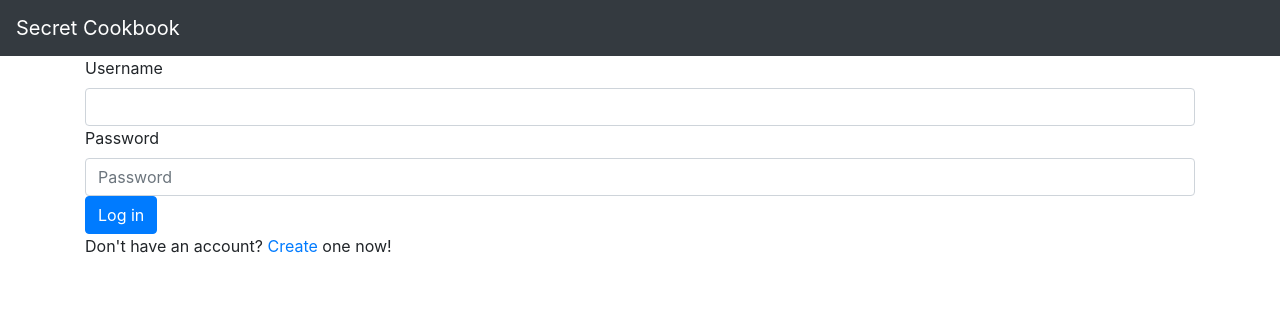
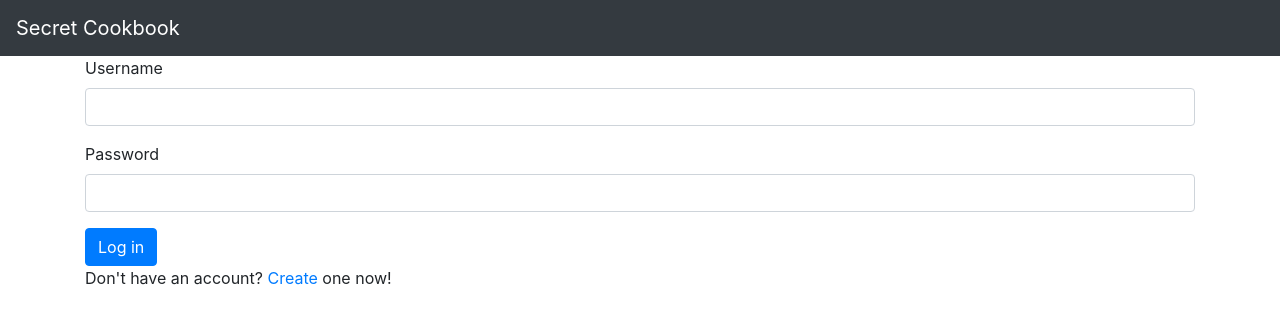
Before and after one commit to lambda-secretcookbook/frontend-app, a React (Create React App) app in the folder cookbook/: page /account/login in a window 1280 px wide. Shown: the top 324 px of the page. Built offline with nearby package versions, Linux system fonts and the light colour scheme; no server answers.

Commit message:
Styled AuthForm

```diff
--- a/cookbook/src/components/auth/AuthForm.js
+++ b/cookbook/src/components/auth/AuthForm.js
@@ -10,6 +10,7 @@ const AuthForm = props => (
       undefined
     )}
 
+    <Form.Group>
       <Form.Label for="username">Username</Form.Label>
       <Form.Control
         type="text"
@@ -18,16 +19,18 @@ const AuthForm = props => (
         onChange={props.handleChange}
         required
       />
+    </Form.Group>
 
+    <Form.Group>
       <Form.Label for="password">Password</Form.Label>
       <Form.Control
         type="password"
         name="password"
         value={props.passwordValue}
-      placeholder="Password"
         onChange={props.handleChange}
         required
       />
+    </Form.Group>
 
     <Button variant="primary" type="submit">
       {props.submitText}
--- a/cookbook/src/containers/auth/Login.js
+++ b/cookbook/src/containers/auth/Login.js
@@ -4,7 +4,7 @@ import { connect } from "react-redux";
 import { Link } from "react-router-dom";
 
 import { authenticateUser } from "../../actions";
-import UserForm from "../../components/auth/AuthForm";
+import AuthForm from "../../components/auth/AuthForm";
 
 class Login extends Component {
   state = {
@@ -26,7 +26,7 @@ class Login extends Component {
   render() {
     return (
       <>
-        <UserForm
+        <AuthForm
           onSubmit={this.authenticateUser}
           usernameValue={this.state.username}
           passwordValue={this.state.password}
--- a/cookbook/src/containers/auth/Register.js
+++ b/cookbook/src/containers/auth/Register.js
@@ -2,7 +2,7 @@ import React, { Component } from "react";
 import { connect } from "react-redux";
 
 import { registerUser } from "../../actions";
-import UserForm from "../../components/auth/AuthForm";
+import AuthForm from "../../components/auth/AuthForm";
 
 class Register extends Component {
   state = {
@@ -23,7 +23,7 @@ class Register extends Component {
 
   render() {
     return (
-      <UserForm
+      <AuthForm
         onSubmit={this.registerUser}
         usernameValue={this.state.username}
         passwordValue={this.state.password}
```
Lines whose indentation alone changed are shown as unchanged.
